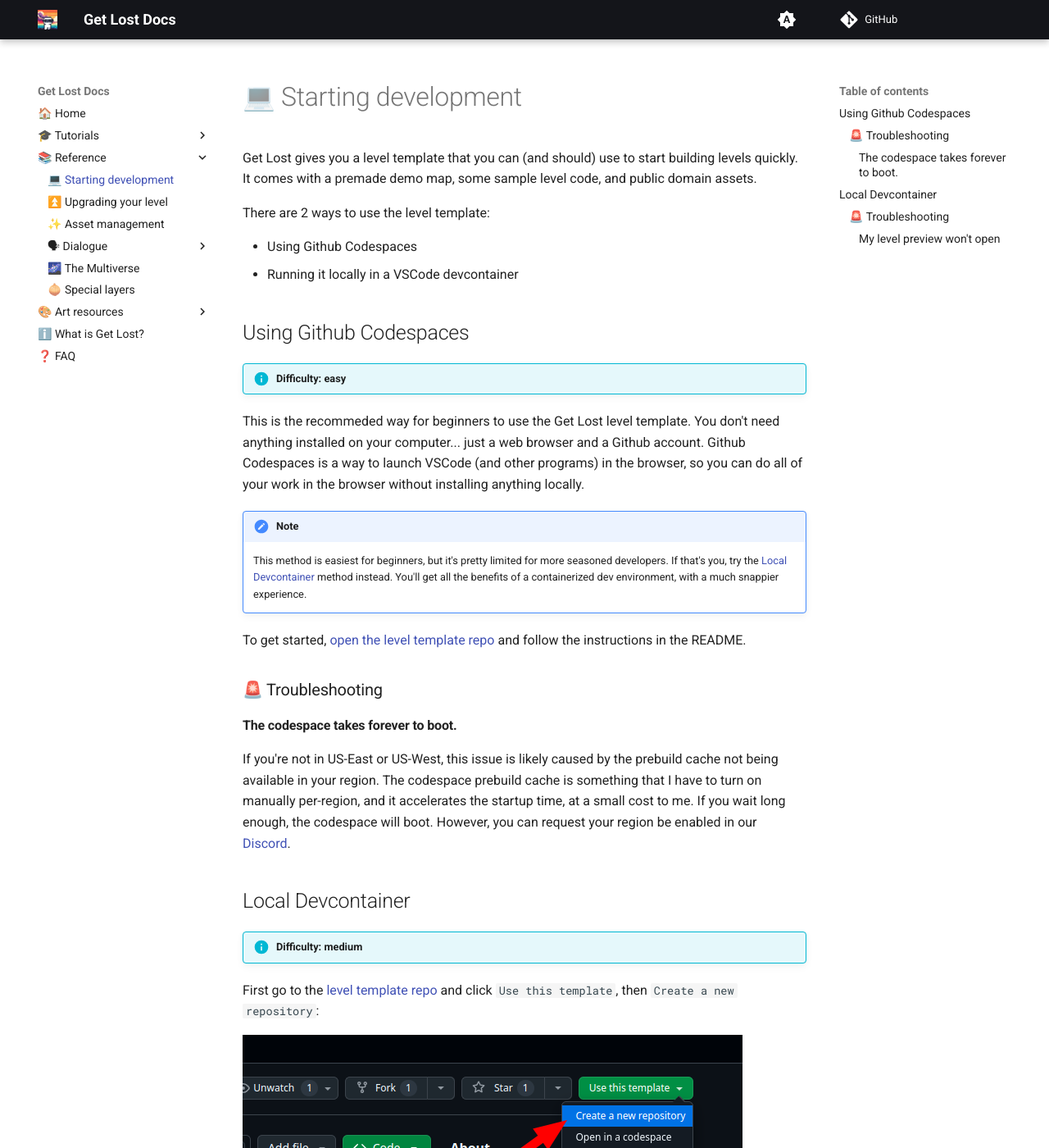
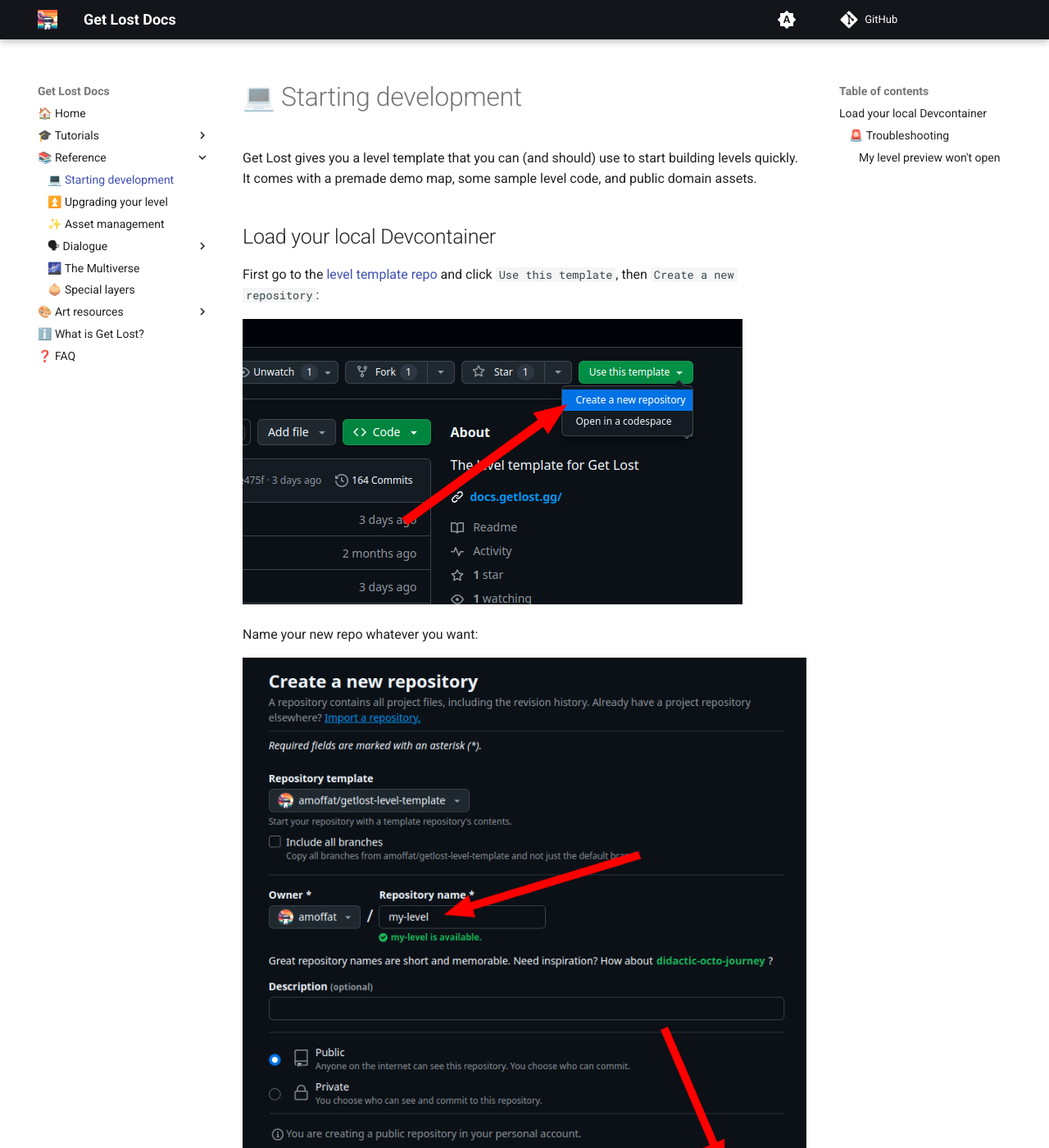
Before and after one commit to amoffat/GetLostDocs, an MkDocs documentation site: the page built from docs/reference/starting-dev-env.md, in a window 1280 px wide and 1400 px high. Shown: the whole window at 82% size. Built offline with MkDocs 1.6.1 and Material for MkDocs 9.7.7, drawn with Linux system fonts in a browser that asks for light colours; comment, search, counter and statistics services are not loaded; the version menu is left out; some of the changed text lies outside the part shown.

Commit message:
no codespaces

```diff
--- a/docs/reference/starting-dev-env.md
+++ b/docs/reference/starting-dev-env.md
@@ -2,33 +2,7 @@
 
 Get Lost gives you a level template that you can (and should) use to start building levels quickly. It comes with a premade demo map, some sample level code, and public domain assets.
 
-There are 2 ways to use the level template:
-
-- Using Github Codespaces
-- Running it locally in a VSCode devcontainer
-
-## Using Github Codespaces
-
-!!! info "Difficulty: easy"
-
-This is the recommeded way for beginners to use the Get Lost level template. You don't need anything installed on your computer... just a web browser and a Github account. Github Codespaces is a way to launch VSCode (and other programs) in the browser, so you can do all of your work in the browser without installing anything locally.
-
-!!! note
-
-    This method is easiest for beginners, but it's pretty limited for more seasoned
-    developers. If that's you, try the [Local Devcontainer](#local-devcontainer) method instead. You'll get all the benefits of a containerized dev environment, with a much snappier experience.
-
-To get started, [open the level template repo](https://github.com/amoffat/getlost-level-template) and follow the instructions in the README.
-
-### 🚨 Troubleshooting
-
-#### The codespace takes forever to boot.
-
-If you're not in US-East or US-West, this issue is likely caused by the prebuild cache not being available in your region. The codespace prebuild cache is something that I have to turn on manually per-region, and it accelerates the startup time, at a small cost to me. If you wait long enough, the codespace will boot. However, you can request your region be enabled in our [Discord](https://discord.gg/v4AAezkSEu).
-
-## Local Devcontainer
-
-!!! info "Difficulty: medium"
+## Load your local Devcontainer
 
 First go to the [level template repo](https://github.com/amoffat/getlost-level-template) and click `Use this template`, then `Create a new repository`:
 
```
Also changed, not shown: other parts of docs/reference/starting-dev-env.md (+4 -0 lines), CHANGELOG.md (+2 -1 lines), 1 other file.
